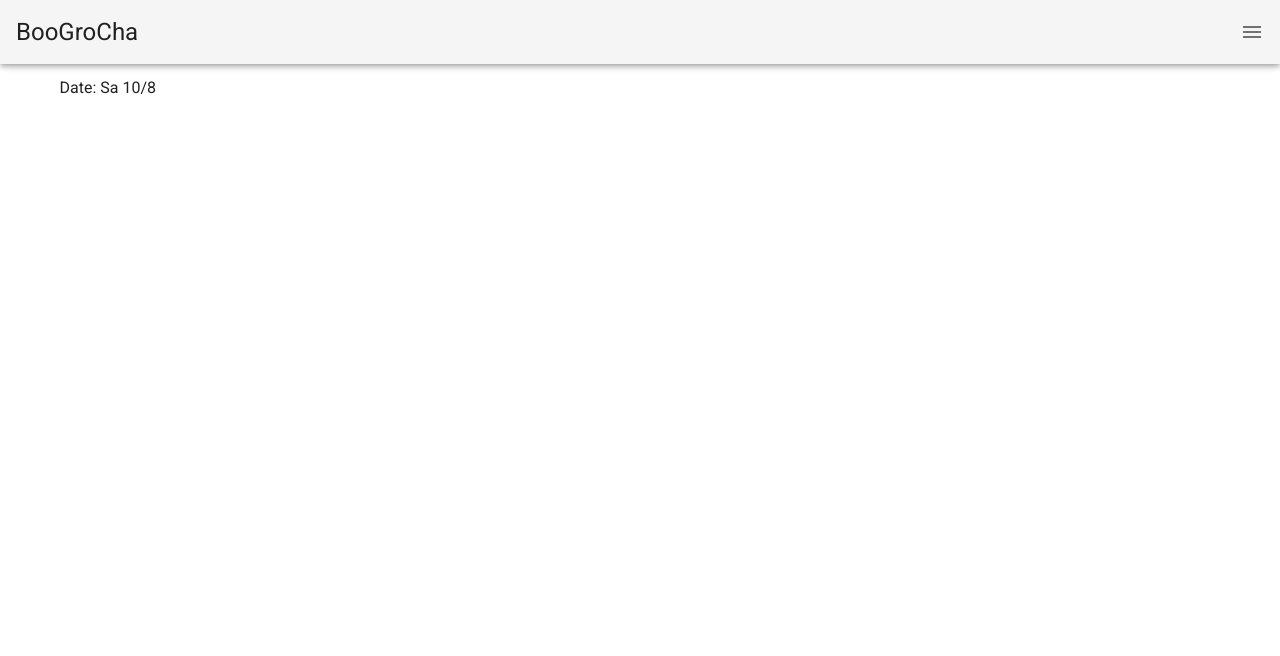
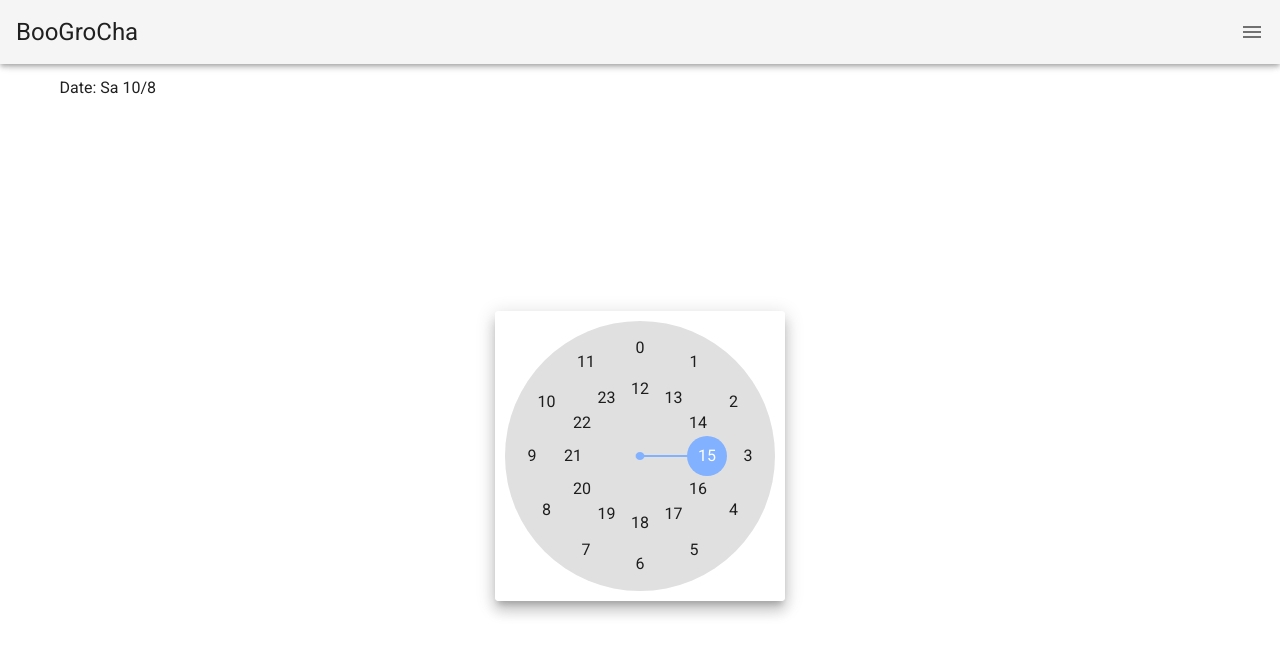
Before and after one commit to sidusio/BooGroCha, a Vue app in the folder web/: page / in a window 1280 px wide. Both pictures are taken after a click on the button "10". Shown: the top 656 px of the page. Built offline with nearby package versions, Linux system fonts and the light colour scheme.

Commit message:
add timepickers

```diff
--- a/web/src/components/TimeSelector.vue
+++ b/web/src/components/TimeSelector.vue
@@ -5,13 +5,16 @@
     justify-center
     fill-height
   >
-    <v-date-picker
+    <v-time-picker
       no-title
-      first-day-of-week="1"
-      :min="today"
+      :allowed-minutes="[0, 15, 30, 45]"
+      v-model="value"
+      format="24hr"
+      :min="min"
+      :max="max"
       class="elevation-10"
-      @click:date="select"
-    ></v-date-picker>
+      @change="select"
+    ></v-time-picker>
   </v-container>
 </template>
 
@@ -22,10 +25,16 @@ export default {
   name: 'TimeSelector',
   data: () => ({
     today: moment().format('YYYY-MM-DD'),
+    value: new Date()
   }),
+  props: {
+    min: String,
+    max: String,
+  },
   methods: {
-    select(date) {
-      this.$emit('picked', date)
+    select(time) {
+      this.$emit('picked', time)
+      this.value = null
     },
   }
 }
--- a/web/src/views/Book.vue
+++ b/web/src/views/Book.vue
@@ -12,14 +12,29 @@
       v-if="state === states.selectDate"
       @picked="dateSelected"
     ></DateSelector>
+    <TimeSelector
+      key="from-selector"
+      v-if="state === states.selectFromTime"
+      :max="toTime"
+      @picked="timeSelected"
+    >
+    </TimeSelector>
+    <TimeSelector
+      key="to-selector"
+      v-if="state === states.selectToTime"
+      :min="fromTime"
+      @picked="timeSelected"
+    >
+    </TimeSelector>
   </v-layout>
 </template>
 
 <script>
 import moment from 'moment'
 import DateSelector from '../components/DateSelector'
+import TimeSelector from '../components/TimeSelector'
 
-var states = Object.freeze({
+let states = Object.freeze({
   selectDate: 1,
   selectFromTime: 2,
   selectToTime: 3,
@@ -29,7 +44,10 @@ var states = Object.freeze({
 
 export default {
   name: 'Book',
-  components: {DateSelector},
+  components: {
+    TimeSelector,
+    DateSelector,
+  },
   data: () => ({
     states: states,
     date: null,
@@ -39,12 +57,21 @@ export default {
   computed: {
     state() {
       if (this.date === null) return states.selectDate
+      else if (this.fromTime === null) return states.selectFromTime
+      else if (this.toTime === null) return states.selectToTime
       else return states.loading
     }
   },
   methods: {
     dateSelected(date) {
       this.date = date
+    },
+    timeSelected(time) {
+      if (this.state === states.selectFromTime) {
+        this.fromTime = time
+      } else if (this.state === states.selectToTime) {
+        this.toTime = time
+      }
     },
     formatDate(date) {
       if (date === null) {
```
